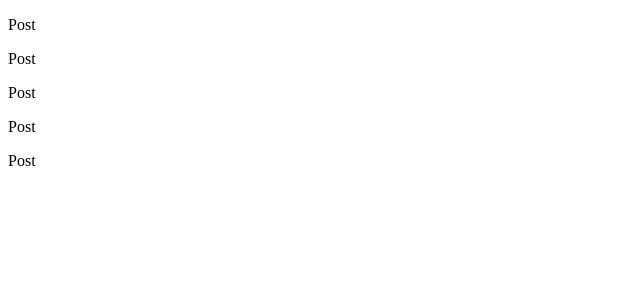
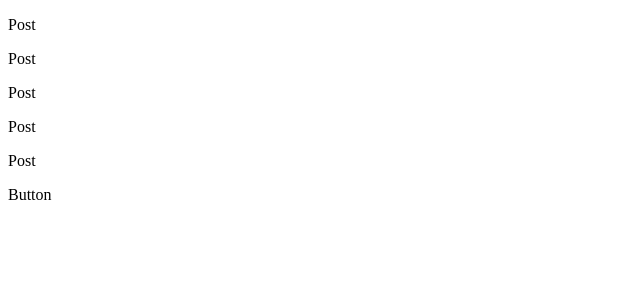
Before and after one commit to renanwillian87/reactjs-fundamentos-2023, a React (Vite) app: page / in a window 1280 px wide. Shown: the top 300 px of the page, without its empty margins (0-640 px from the left). Built offline with nearby package versions, Linux system fonts and the light colour scheme.

Commit message:
chore: example of named exports

```diff
--- a/src/App.jsx
+++ b/src/App.jsx
@@ -1,4 +1,5 @@
 import Post from "./Post"
+import { Button } from "./Button"
 
 function App() {
   return (
@@ -8,6 +9,7 @@ function App() {
       <Post/>
       <Post/>
       <Post/>
+      <Button/>
     </>
   )
 }
--- /dev/null
+++ b/src/Button.jsx
@@ -0,0 +1,3 @@
+export function Button() {
+    return<p>Button</p>
+}
```
